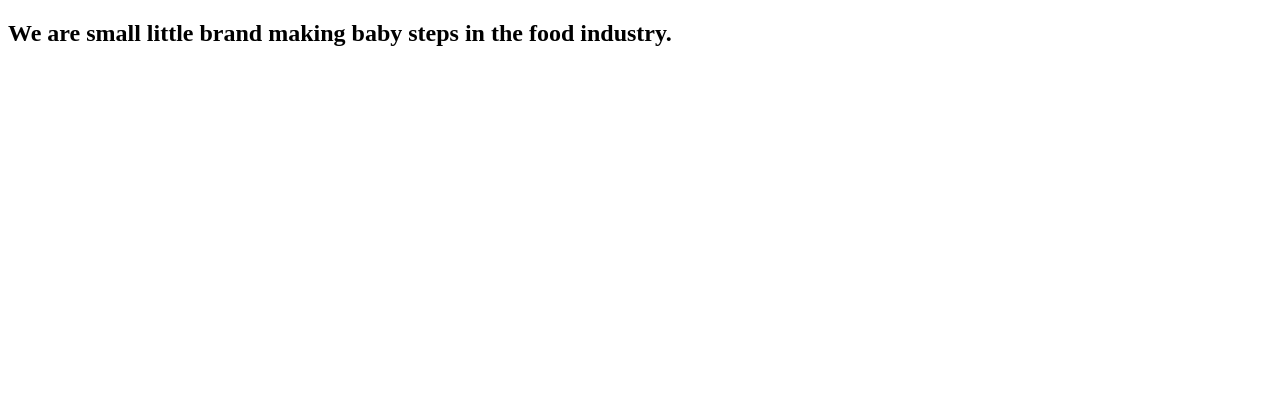
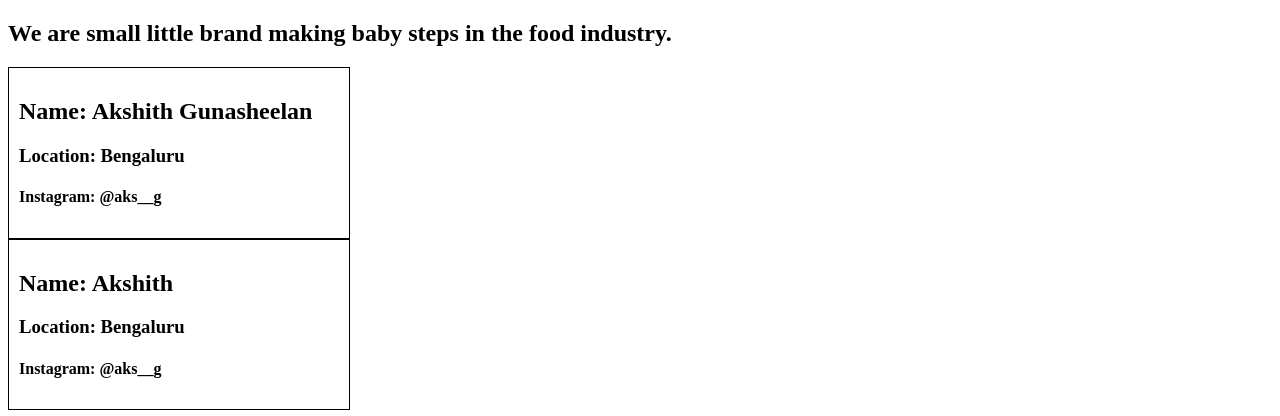
Before and after one commit to akshithg05/food-app, a React (Vite) app: page /about in a window 1280 px wide. Shown: the part 186-602 px from the top of the page. Built offline with nearby package versions, Linux system fonts and the light colour scheme.

Commit message:
class-based-components

```diff
--- a/index.css
+++ b/index.css
@@ -84,3 +84,9 @@
   color: inherit;
   display: inline-block;
 }
+
+.user-card {
+  padding: 10px;
+  border: 1px solid black;
+  width: 25vw;
+}
--- a/src/components/About.jsx
+++ b/src/components/About.jsx
@@ -1,10 +1,13 @@
-import Header from "./Header";
+import User from "./User";
+import UserClass from "./UserClass";
 
 export default function About() {
   return (
     <div>
       <h1>This is the demo food application</h1>
       <h2>We are small little brand making baby steps in the food industry.</h2>
+      <User name={"Akshith Gunasheelan"} />
+      <UserClass name={"Akshith Gunasheelan"} />
     </div>
   );
 }
--- /dev/null
+++ b/src/components/User.jsx
@@ -0,0 +1,11 @@
+// Functional component
+
+export default function User({ name }) {
+  return (
+    <div className="user-card">
+      <h2>Name: {name}</h2>
+      <h3>Location: Bengaluru</h3>
+      <h4>Instagram: @aks__g</h4>
+    </div>
+  );
+}
--- /dev/null
+++ b/src/components/UserClass.jsx
@@ -0,0 +1,20 @@
+import React from "react";
+
+class UserClass extends React.Component {
+  constructor(props) {
+    super(props);
+
+    console.log(props);
+  }
+  render() {
+    return (
+      <div className="user-card">
+        <h2>Name: Akshith</h2>
+        <h3>Location: Bengaluru</h3>
+        <h4>Instagram: @aks__g</h4>
+      </div>
+    );
+  }
+}
+
+export default UserClass;
```
